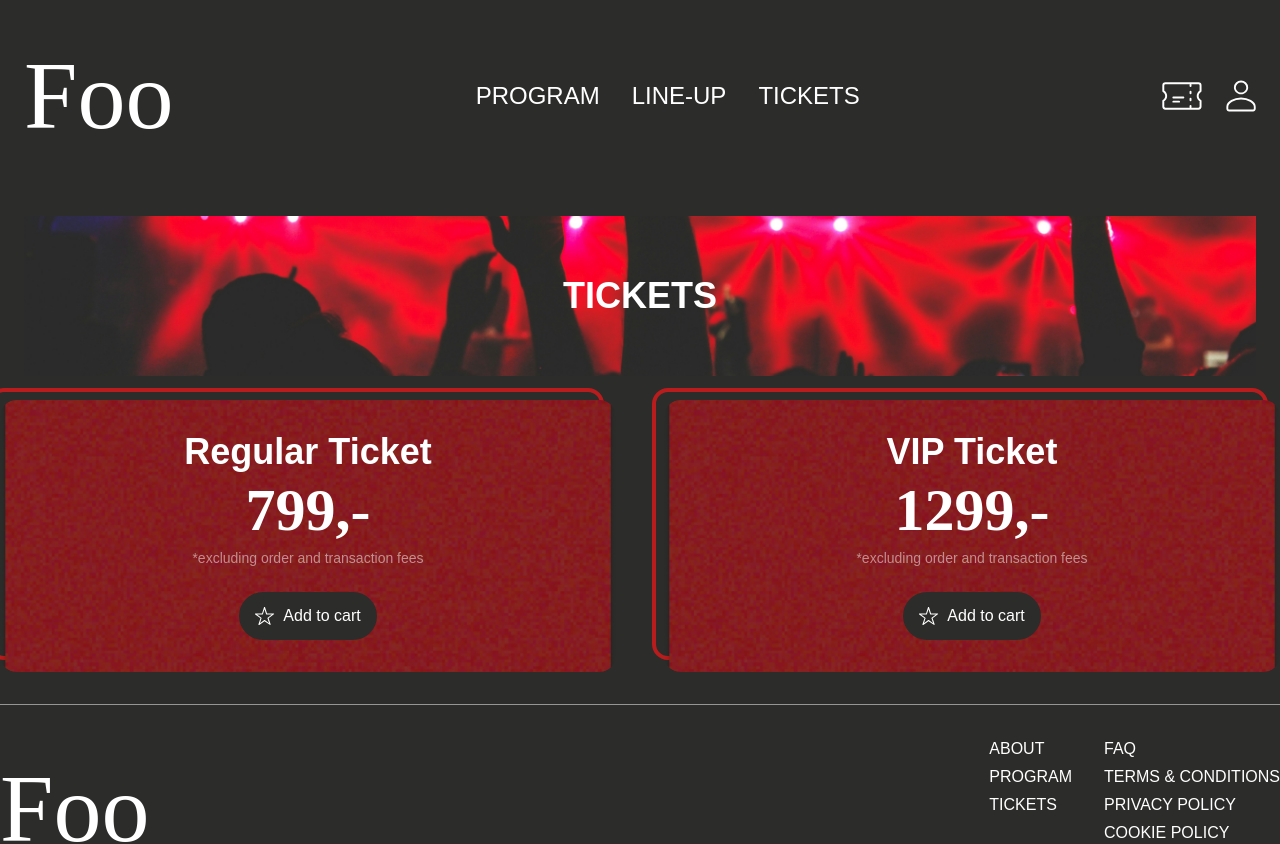
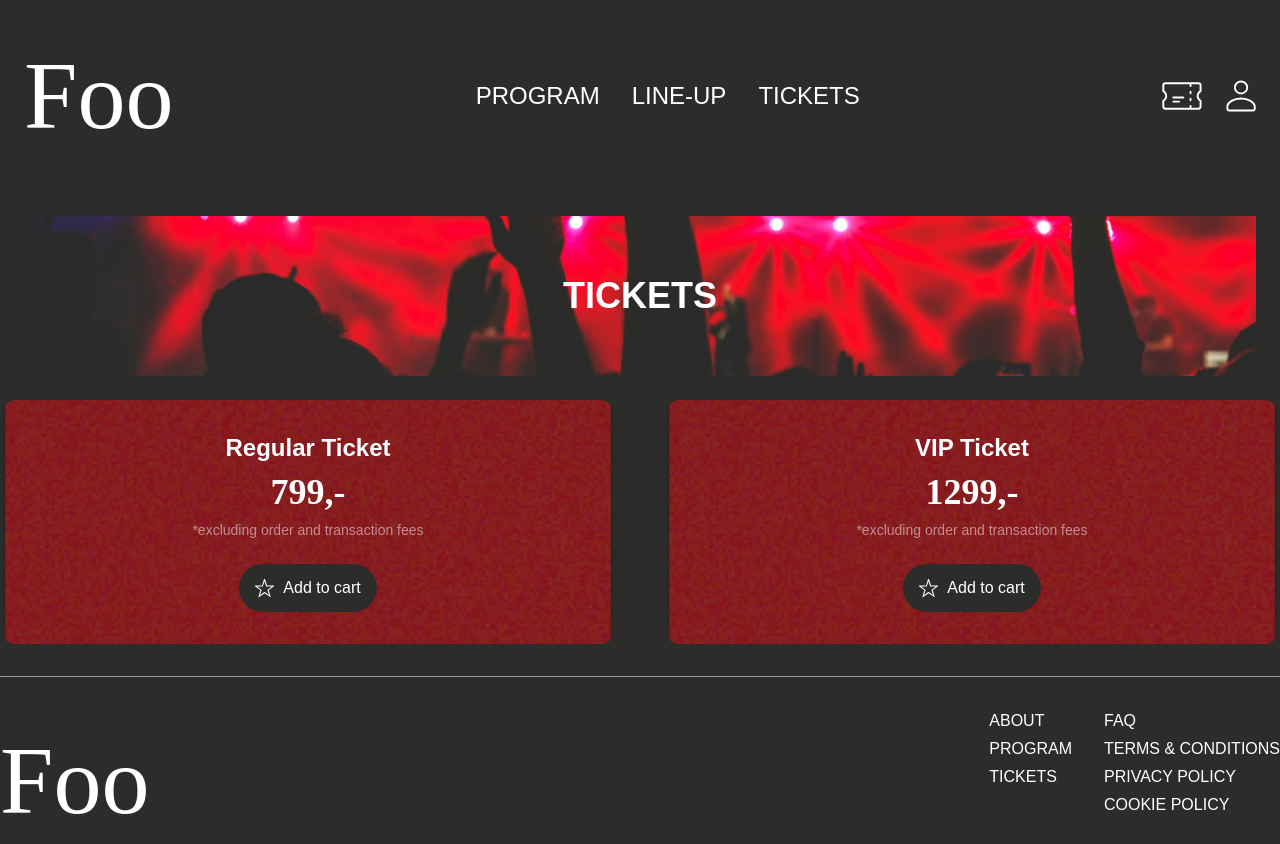
Before and after one commit to sarameisner/foofest-ms-sara, a Next.js app: page /tickets in a window 1280 px wide. Shown: the top 844 px of the page. Built offline with nearby package versions, Linux system fonts and the light colour scheme; a web font is replaced by a local one.

Commit message:
kurven er gjort dynamisk

```diff
--- a/src/components/Tickets.jsx
+++ b/src/components/Tickets.jsx
@@ -1,35 +1,28 @@
 import React, { useContext } from "react";
+import { CartContext } from "../contexts/CartContext";
 import Image from "next/image";
 import backgroundCard from "../../public/pics/card.png";
 import Star from "../../public/pics/star.svg";
 import ButtonWIcon from "@/components/ButtonWIcon";
-import { CartContext } from "../contexts/CartContext";
 import Banner from "@/components/Banner";
 
-const Tickets = ({ tickets }) => {
-  const { addToCart } = useContext(CartContext);
+const Tickets = () => {
+  const { tickets, addToCart } = useContext(CartContext); // Hent tickets fra CartContext
 
   return (
     <section className="py-8 bg-background text-fontColor">
       <Banner text="Tickets" className="mb-6" />
-
       <div className="container mx-auto text-center">
         <div className="grid grid-cols-1 md:grid-cols-2 gap-12">
           {tickets.map((ticket) => (
             <div key={ticket.id} className="relative group">
-              {/* Ekstra rød ramme */}
-              <div className="absolute inset-0 -translate-x-3 -translate-y-3 border-4 border-red-700 rounded-2xl z-0 group-hover:translate-x-0 group-hover:translate-y-0 transition-transform duration-300"></div>
-
-              <div className="absolute inset-0 rounded-2xl overflow-hidden z-10">
+              <div className="absolute inset-0 rounded-2xl overflow-hidden z-0">
                 <Image src={backgroundCard} alt="Ticket background" layout="fill" objectFit="cover" quality={100} className="rounded-2xl" />
               </div>
-
-              {/* Ticket-indhold */}
-              <div className="relative z-20 p-8 rounded-2xl bg-opacity-90 flex flex-col justify-center items-center">
-                <h2 className="text-3xl md:text-4xl font-bold mb-2">{ticket.name}</h2>
-                <p className="text-5xl md:text-6xl font-bold mb-2 font-serif">{ticket.price},-</p>
+              <div className="relative z-10 p-8 rounded-2xl bg-opacity-90 flex flex-col justify-center items-center">
+                <h2 className="text-2xl font-bold mb-2">{ticket.name}</h2>
+                <p className="text-4xl font-bold mb-2 font-serif">{ticket.price},-</p>
                 <p className="text-sm mb-6 text-lightGreyFont">*excluding order and transaction fees</p>
-
                 <ButtonWIcon text="Add to cart" defaultIcon={<Image src={Star} alt="Default Icon" width={20} height={20} />} activeIcon={<Image src={Star} alt="Active Icon" width={20} height={20} />} defaultBgColor="#2c2c2a" activeBgColor="#ffffff" onClick={() => addToCart(ticket)} className="mt-4" />
               </div>
             </div>
--- a/src/contexts/CartContext.js
+++ b/src/contexts/CartContext.js
@@ -1,13 +1,44 @@
-import { createContext, useState } from "react";
+// createContext er en funktion i React, der opretter en kontekst (altså en
+// delt tilstand) som kan bruges til at dele data mellem komponenter, uden at man skal sende props igennem mange lag af komponenter manuelt.
+// Når du bruger konteksten, skal man også definere en provider.
+// En provider giver data til alle komponenter, der er “børn” af denne
+// kontekst.
 
+"use client";
+import React, { createContext, useState } from "react";
+
+// Opretter konteksten
 export const CartContext = createContext();
 
 export const CartProvider = ({ children }) => {
+  const initialTickets = [
+    { id: 1, name: "Regular Ticket", price: 799 },
+    { id: 2, name: "VIP Ticket", price: 1299 },
+  ];
+
+  const [tickets] = useState(initialTickets); // Tilføj billettyper her
   const [cartItems, setCartItems] = useState([]);
 
-  const addToCart = (ticket) => {
-    setCartItems([...cartItems, ticket]);
+  const addToCart = (product) => {
+    setCartItems((prevItems) => {
+      const existingItem = prevItems.find((item) => item.id === product.id);
+      if (existingItem) {
+        return prevItems.map((item) => (item.id === product.id ? { ...item, quantity: item.quantity + 1 } : item));
+      } else {
+        return [...prevItems, { ...product, quantity: 1 }];
+      }
+    });
   };
 
-  return <CartContext.Provider value={{ cartItems, addToCart }}>{children}</CartContext.Provider>;
+  return (
+    <CartContext.Provider
+      value={{
+        tickets,
+        cartItems,
+        addToCart,
+      }}
+    >
+      {children}
+    </CartContext.Provider>
+  );
 };
--- a/src/pages/tickets.js
+++ b/src/pages/tickets.js
@@ -1,24 +1,10 @@
 import React from "react";
 import Tickets from "@/components/Tickets";
-import path from "path";
-import fs from "fs";
 
-export default function TicketsPage({ tickets }) {
+export default function TicketsPage() {
   return (
     <>
-      <Tickets tickets={tickets} />
+      <Tickets />
     </>
   );
 }
-
-export async function getStaticProps() {
-  const filePath = path.join(process.cwd(), "tickets.json");
-  const fileContents = fs.readFileSync(filePath, "utf8");
-  const tickets = JSON.parse(fileContents);
-
-  return {
-    props: {
-      tickets,
-    },
-  };
-}
--- a/tickets.json
+++ /dev/null
@@ -1,12 +0,0 @@
-[
-  {
-    "id": 1,
-    "name": "Regular Ticket",
-    "price": 799
-  },
-  {
-    "id": 2,
-    "name": "VIP Ticket",
-    "price": 1299
-  }
-]
```
